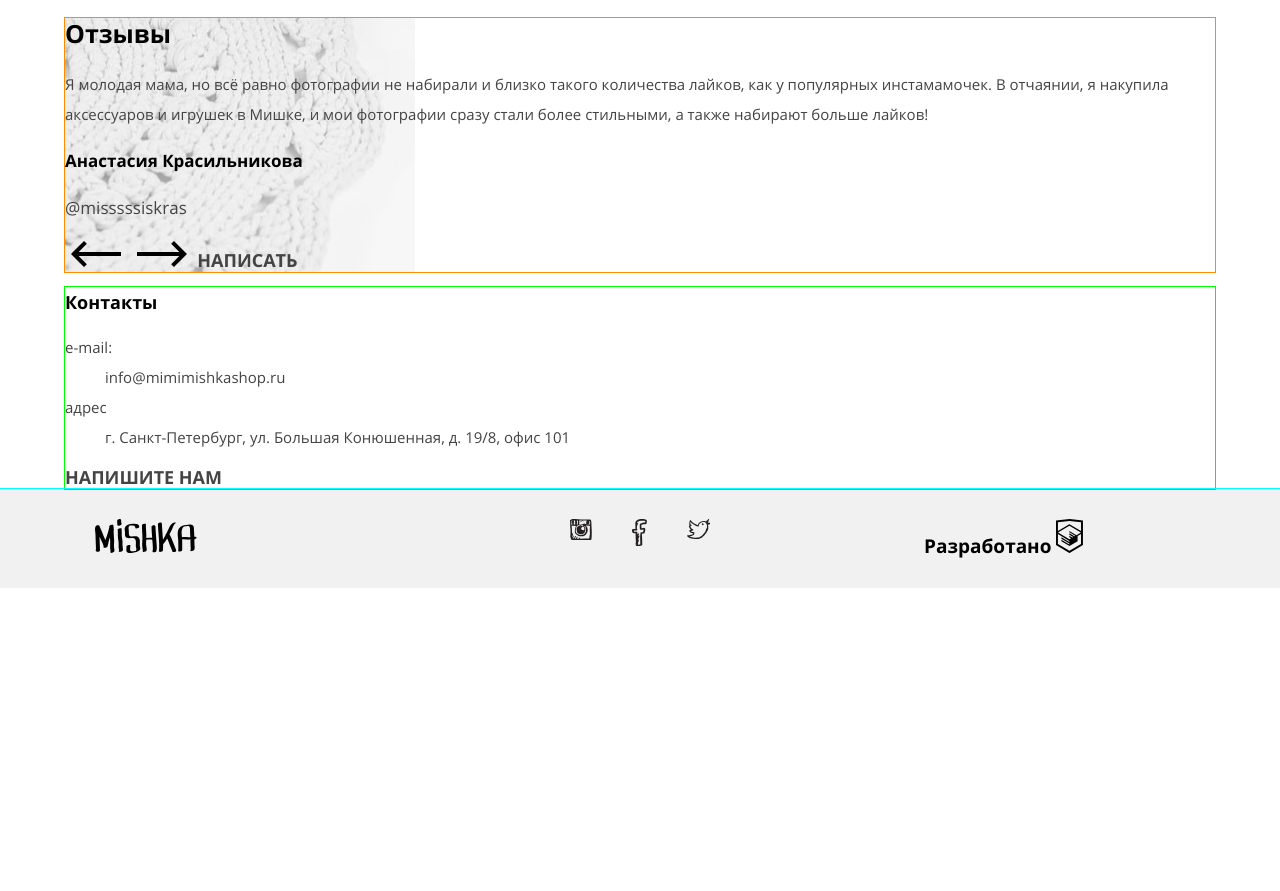
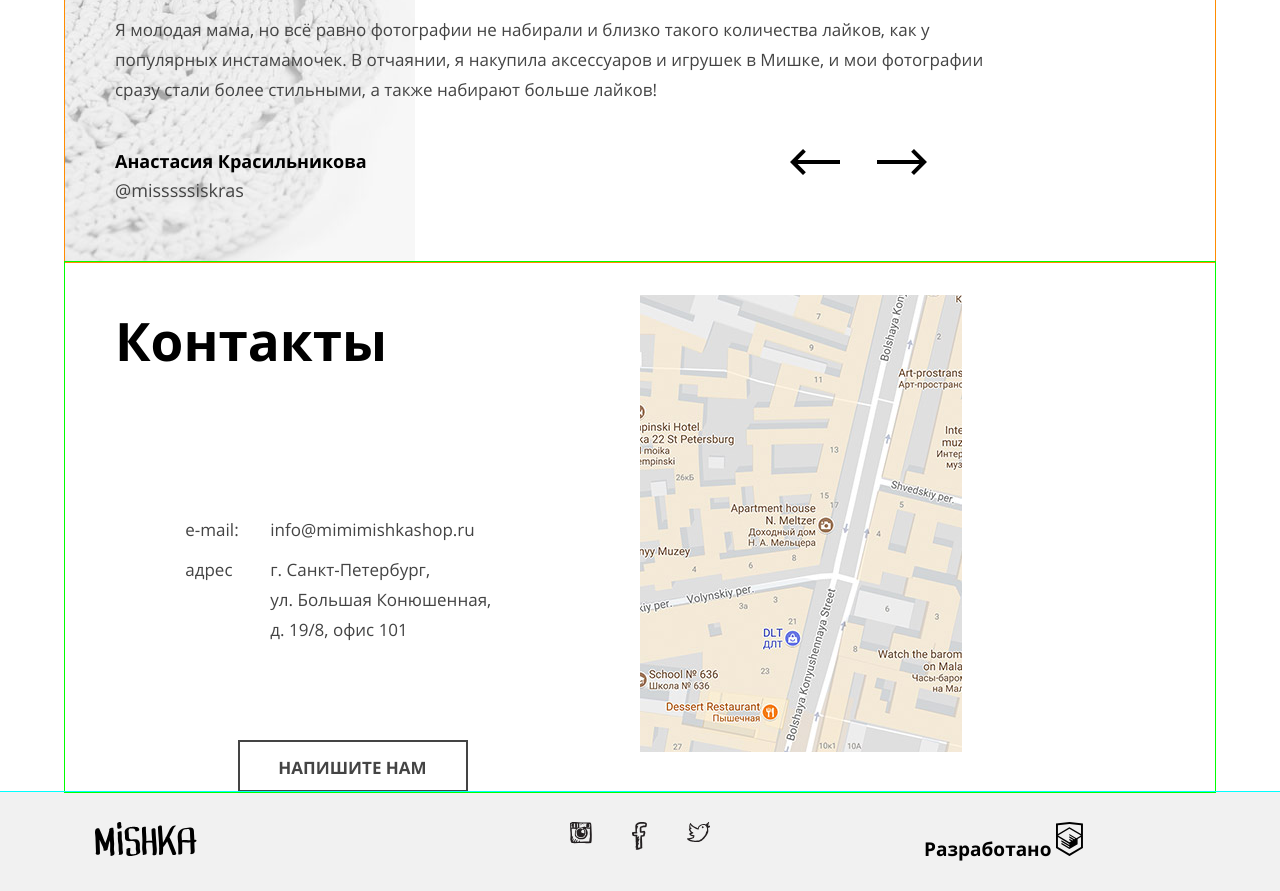
Before and after one commit to AlishaRich/1107511-mishka-20, a plain HTML site: page source/index.html in a window 1280 px wide. Shown: the part 1877-2768 px from the top of the page. Before the commit the page ends 2465 px from the top, so only its background shows below. Drawn offline with nearby package versions, Linux system fonts and the light colour scheme; files that its build step writes are made by us from their sources; files whose address does not match are found by name.

Commit message:
Сделана первая страница

```diff
--- a/source/index.html
+++ b/source/index.html
@@ -113,6 +113,7 @@
                 </p>
                 <p class="review__author">Анастасия Красильникова</p>
                 <p class="review__contact">@misssssiskras</p>
+                <div class="review__buttons">
                 <button class="review__button review__button--back" type="button">
                     <span class="visually-hidden">Назад</span>
                     <svg
@@ -149,6 +150,7 @@
                         <polygon points="0,11.002 42.341,11.002 34.166,2.828 36.995,0 50,12.998 49.996,13.001 50,13.005 36.995,26.003 34.166,23.175 42.339,15.002 0,15.002 " />
                     </svg>
                 </button>
+                </div>
                 <a class="review__button-feedback" href="#">Написать</a>
             </article>
             <section class="contacts container">
@@ -157,10 +159,10 @@
                     <dt class="contact__type">e-mail:</dt>
                     <dd class="contact__data">info@mimimishkashop.ru</dd>
                     <dt class="contact__type">адрес</dt>
-                    <dd class="contact__data">г. Санкт-Петербург, ул. Большая Конюшенная, д. 19/8, офис 101</dd>
+                    <dd class="contact__data">г. Санкт-Петербург, ул.&nbsp;Большая Конюшенная, д.&nbsp;19/8,&nbsp;офис 101</dd>
                 </dl>
                 <!-- iframe src="" width="322" height="457"></iframe -->
-                <!--img class="map" src="img/map.png" width="322" height="457" alt="г. Санкт-Петербург, ул. Большая Конюшенная, дом 19/8"-->
+                <img class="map" src="img\map-mobile@1x.jpg" width="322" height="457" alt="г. Санкт-Петербург, ул. Большая Конюшенная, дом 19/8" />
                 <a class="contacts__button-mail" href="#">Напишите нам</a>
             </section>
             <div class="pop-up visually-hidden">
--- a/source/sass/blocks/advantages.scss
+++ b/source/sass/blocks/advantages.scss
@@ -31,6 +31,14 @@
   }
 }
 
+.advantages__item--pack {
+  margin: 0;
+
+  @media (min-width: $tablet-width) {
+    margin: 0 0 83px 0; /* Исправить на 110 рх */
+  }
+}
+
 .advantages__item--stuff {
   @media (min-width: $tablet-width) {
     min-width: 263px;
--- a/source/sass/blocks/contact.scss
+++ b/source/sass/blocks/contact.scss
@@ -1,8 +1,70 @@
 .contact {
+  margin: 0 0 0 25px;
   font-family: $main-font;
   font-size: 15px;
   line-height: 30px;
   font-weight: normal;
   text-align: left;
   color: $dark-gray;
+
+  @media (min-width: $tablet-width) {
+    display: flex;
+    font-size: 17px;
+    margin: 0 0 0 50px;
+  }
+
+  @media (min-width: $desktop-width) {
+    display: block;
+    grid-column: 1/2;
+    grid-row: 2/3;
+    margin: 0 auto;
+  }
 }
+
+.contact__type {
+  width: 50px;
+  float: left;
+  clear: both;
+  padding: 5px 0;
+
+  @media (min-width: $tablet-width) {
+    width: 60px;
+    float: left;
+    clear: both;
+    padding: 5px 0;
+  }
+
+  @media (min-width: $desktop-width) {
+    width: 85px;
+  }
+}
+
+.contact__data {
+  margin: 0;
+  padding: 5px 42px 5px 96px;
+
+  @media (min-width: $tablet-width) {
+    padding: 5px 5px 5px 20px;
+  }
+
+  @media (min-width: $desktop-width) {
+    padding: 5px 5px 5px 85px;
+  }
+}
+
+.contact__data:first-of-type {
+  @media (min-width: $tablet-width) {
+  display: block;
+  margin-right: 40px;
+  }
+}
+
+.contact__data:last-of-type {
+  @media (min-width: $tablet-width) {
+  width: 257px;
+  }
+
+  @media (min-width: $desktop-width) {
+    width: 320px;
+  }
+}
--- a/source/sass/blocks/contacts.scss
+++ b/source/sass/blocks/contacts.scss
@@ -1,19 +1,58 @@
 .contacts {
   outline: 1px solid lime;
+
+  @media (min-width: $desktop-width) {
+    display: grid;
+    grid-template-columns: 1fr 1fr;
+    grid-template-rows: auto auto 52px;
+  }
 }
 
 .contacts__title {
+  margin: 0 0 0 25px;
   font-family: $main-font;
   font-size: 18px;
   line-height: 30px;
 
   @include font;
+
+  @media (min-width: $tablet-width) {
+    margin: 0 0 50px 50px;
+    padding: 50px 0 0 0;
+    font-size: 43px;
+    line-height: 50px;
+  }
+
+  @media (min-width: $desktop-width) {
+    display: block;
+    font-size: 53px;
+    line-height: 57px;
+  }
 }
 
 .contacts__button-mail {
+  width: 260px;
+  padding: 16px 37px;
+  margin: 0 auto;
   font-family: $main-font;
   font-size: 18px;
   line-height: 20px;
 
   @include button-text;
+  @include button-view;
+
+  @media (min-width: $tablet-width) {
+    width: 230px;
+    padding: 16px 27px;
+    font-size: 17px;
+  }
 }
+
+.map {
+  margin: 33px 0 40px 0;
+
+  @media (min-width: $desktop-width) {
+    grid-column: 2/3;
+    grid-row: 1/4;
+  }
+}
--- a/source/sass/blocks/product-card.scss
+++ b/source/sass/blocks/product-card.scss
@@ -1,5 +1,6 @@
 .product-card {
   display: block;
+  margin-left: 25px;
 
   @media (min-width: $tablet-width) {
     display: grid;
@@ -9,6 +10,7 @@
 }
 
 .product-card__title {
+  margin: 0;
   font-family: $main-font;
   font-size: 25px;
   line-height: 30px;
@@ -29,6 +31,7 @@
 }
 
 .product-card__subtitle {
+  margin: 0;
   font-family: $main-font;
   font-size: 17px;
   line-height: 20px;
@@ -50,6 +53,7 @@
 
 .product-card__text {
   display: block;
+  margin: 0;
   max-width: 260px;
   font-family: $main-font;
   font-size: 15px;
@@ -72,6 +76,7 @@
 }
 
 .product-card__info {
+  margin: 0;
   font-family: $main-font;
   font-size: 15px;
   font-weight: normal;
@@ -92,6 +97,7 @@
 }
 
 .product-card__price {
+  margin: 0;
   font-family: $main-font;
   font-size: 17px;
   font-weight: bold;
@@ -112,15 +118,20 @@
 }
 
 .product-card__button {
-  display: block;
+  width: 260px;
   margin: 0 auto;
+  padding: 16px 70px;
+  border: 2px solid $dark-gray;
   font-family: $main-font;
   font-size: 17px;
   line-height: 20px;
 
   @include button-text;
+  @include button-view;
 
   @media (min-width: $tablet-width) {
+    width: 292px;
+    padding: 16px 86px;
     grid-column: 1/2;
     grid-row: 5/6;
   }
--- a/source/sass/blocks/review.scss
+++ b/source/sass/blocks/review.scss
@@ -1,51 +1,135 @@
 .review {
+  display: block;
   outline: 1px solid darkorange;
 
-  @media (min-width: 400px) {
+  @media (min-width: $tablet-width) {
+    display: grid;
+    padding: 60px 50px;
+    grid-template-columns: 1fr 1fr;
+    grid-template-rows: auto auto auto auto;
     background: url("../img/review@1x.jpg") 0 50% no-repeat;
   }
 }
 
 .review__title {
+  margin: 0;
   font-family: $main-font;
   font-size: 25px;
   line-height: 30px;
 
   @include font;
+
+  @media (min-width: $tablet-width) {
+    font-size: 43px;
+    line-height: 50px;
+  }
+
+  @media (min-width: $desktop-width) {
+    font-size: 53px;
+    line-height: 57px;
+  }
 }
 
 .review__text {
+  width: 260px;
+  margin: 14px 0 33px 0;
   font-family: $main-font;
   font-size: 15px;
   line-height: 30px;
   font-weight: normal;
   text-align: left;
   color: $dark-gray;
+
+  @media (min-width: $tablet-width) {
+    width: 668px;
+    margin: 38px 0 60px 0;
+    grid-column: 1/3;
+    grid-row: 2/3;
+    font-size: 17px;
+  }
+
+  @media (min-width: $desktop-width) {
+    width: 875px;
+    margin: 35px 0 44px 0;
+  }
 }
 
 .review__author,
 .review__contact {
+  margin: 0;
   font-family: $main-font;
   font-size: 17px;
   line-height: 30px;
 
   @include font;
+
+  @media (min-width: $tablet-width) {
+    font-size: 18px;
+    line-height: 24px;
+  }
 }
 
 .review__contact {
   font-weight: normal;
   color: $dark-gray;
+
+  @media (min-width: $tablet-width) {
+    grid-column: 1/2;
+    grid-row: 4/5;
+  }
 }
 
 .review__button-feedback {
+  margin: 0 auto;
+  width: 260px;
+  padding: 16px 66px;
   font-family: $main-font;
   font-size: 18px;
   line-height: 20px;
 
   @include button-text;
+  @include button-view;
+
+  @media (min-width: $tablet-width) {
+    width: 175px;
+    padding: 16px 26px;
+    margin: 0 0 0 140px;
+    grid-column: 2/3;
+    grid-row: 1/2;
+    font-size: 17px;
+    line-height: 20px;
+  }
+
+  @media (min-width: $desktop-width) {
+    width: 175px;
+  }
+}
+
+.review__buttons {
+  display: flex;
+  margin: 0 auto;
+  width: 260px;
+
+  @media (min-width: $tablet-width) {
+    margin-left: 150px;
+    width: auto;
+  }
 }
 
 .review__button {
-  background: transparent;
-  border: none;
+  padding: 13px 40px;
+  border: 1px solid $light-gray;
+  background-color: $white;
+
+  @media (min-width: $tablet-width) {
+    border: none;
+    background-color: transparent;
+    padding: 0;
+  }
 }
+
+.review__button--back {
+  @media (min-width: $tablet-width) {
+    margin-right: 37px;
+  }
+}
--- a/source/sass/mixins.scss
+++ b/source/sass/mixins.scss
@@ -16,3 +16,9 @@
   text-transform: uppercase;
   color: #444444;
 }
+
+@mixin button-view {
+  display: block;
+  border: 2px solid #444444;
+  background-color: #ffffff;
+}
```
